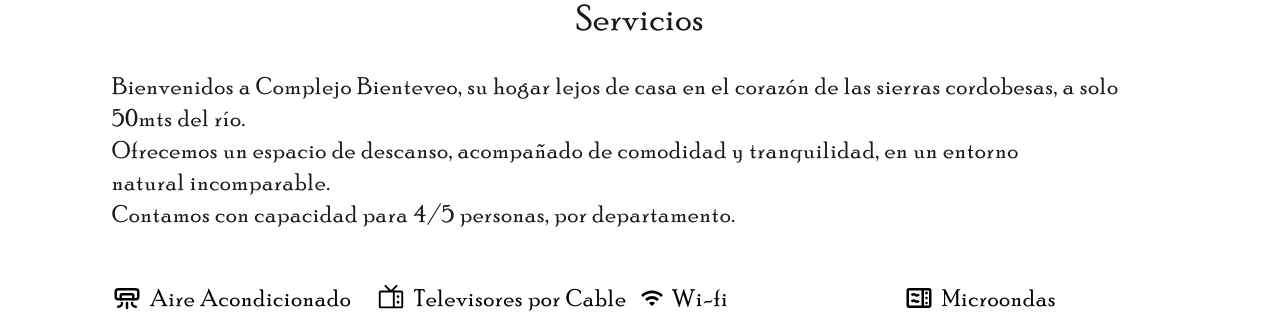
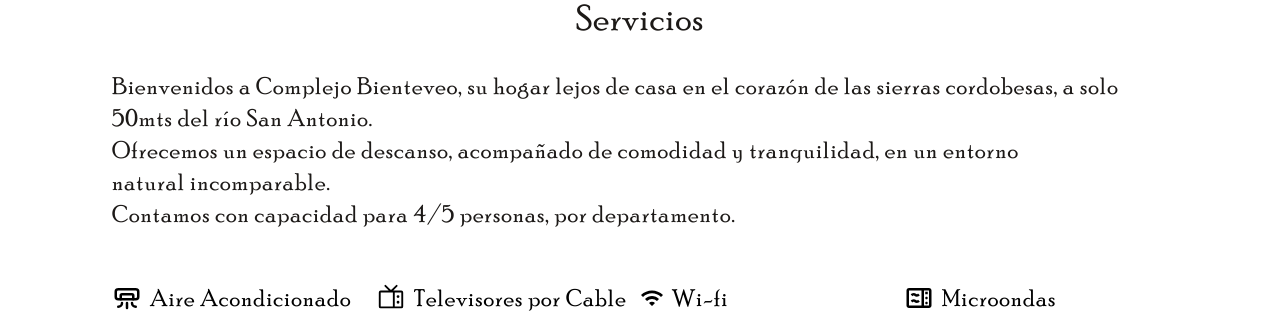
Before and after one commit to luciopalacio95/complejo-bienteveo, a React (Vite) app: page / in a window 1280 px wide. Shown: the part 728-1041 px from the top of the page. Built offline with nearby package versions, Linux system fonts and the light colour scheme.

Commit message:
LP-fix frase servicio

```diff
--- a/src/components/home/banner.jsx
+++ b/src/components/home/banner.jsx
@@ -15,7 +15,7 @@ export default function Banner(){
             showThumbs={false}
             showStatus={false}
             infiniteLoop
-            swipeable={true}
+            swipeable={false}
             useKeyboardArrows
             margin={0}
             padding={0}
--- a/src/components/home/servicios.jsx
+++ b/src/components/home/servicios.jsx
@@ -11,7 +11,7 @@ export default function Servicios(){
         <section className="mt-28 px-6 sm:px-28" id='servicios'>
             <h1 className="text-center text-4xl text-stone-900">Servicios</h1>
             <p className="text-stone-900 text-2xl text-pretty mt-8 mb-5">
-                Bienvenidos a Complejo Bienteveo, su hogar lejos de casa en el corazón de las sierras cordobesas, a solo 50mts del río.
+                Bienvenidos a Complejo Bienteveo, su hogar lejos de casa en el corazón de las sierras cordobesas, a solo 50mts del río San Antonio.
                 <br></br>
                 Ofrecemos un espacio de descanso, acompañado de comodidad y tranquilidad, en un entorno natural incomparable.
                 <br></br>
```
